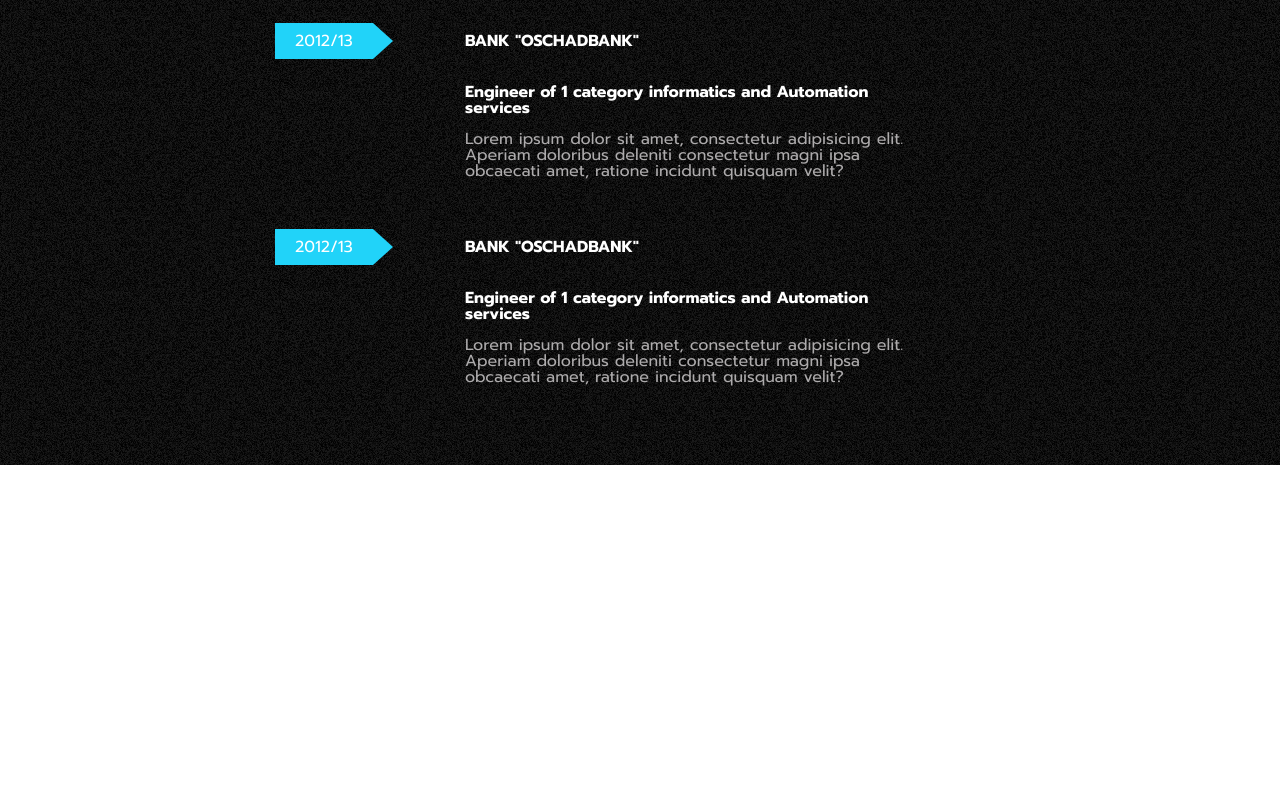
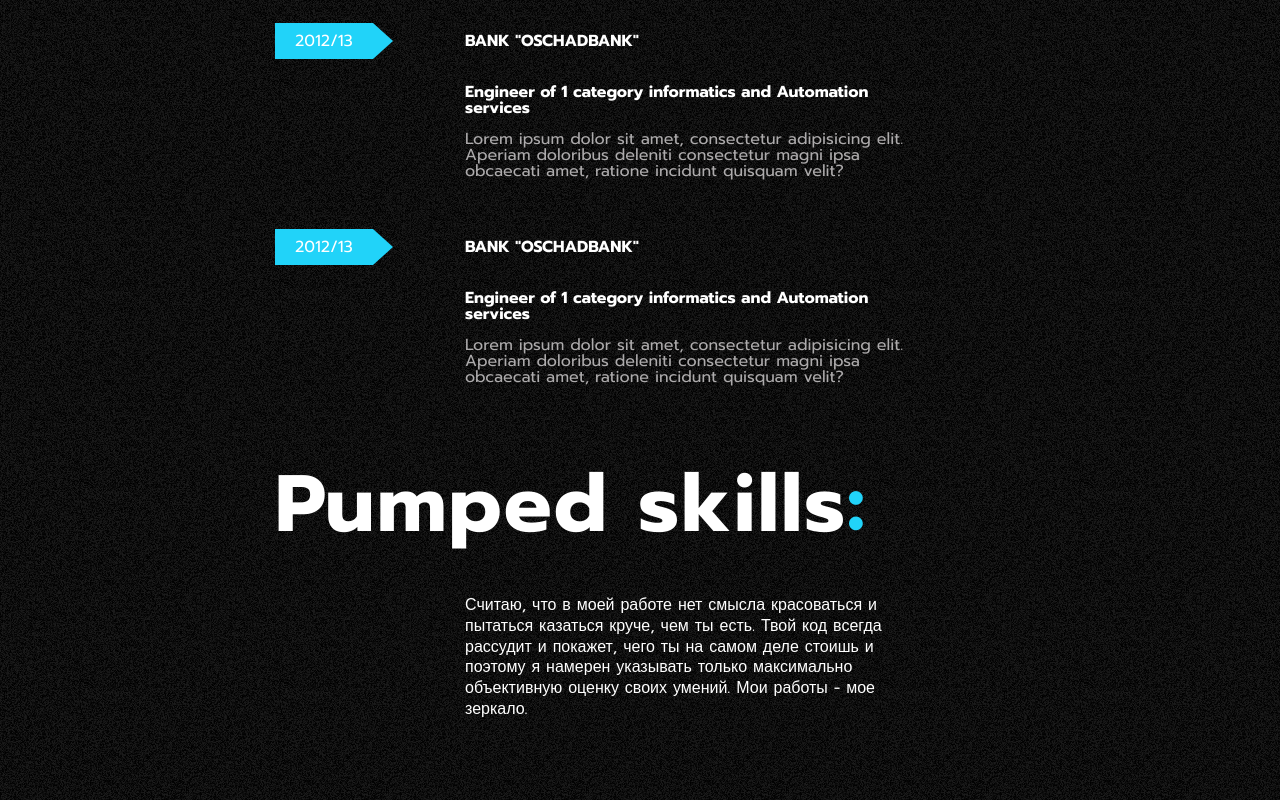
Before and after one commit to nickerm3n/CV, a plain HTML site: page app/index.html in a window 1280 px wide. Shown: the part 1354-2154 px from the top of the page. Before the commit the page ends 1819 px from the top, so only its background shows below. Drawn offline with Linux system fonts and the light colour scheme.

Commit message:
last fix

```diff
--- a/app/index.html
+++ b/app/index.html
@@ -60,7 +60,7 @@
 	<div class="container career">
 		<div class="row career__title">
 			<div class="col-md-9 offset-md-1 col-lg-8 offset-lg-2">
-				<h2 class="title">Career<span class="dot">:</span></h2>
+				<h3 class="title">Career<span class="dot">:</span></h3>
 			</div>
 		</div>
 		<div class="row career__content">
@@ -104,6 +104,22 @@
 		</div>
 	</div>
 
+	<div class="container skills">
+		<div class="row">
+			<div class="col-md-9 offset-md-1 col-lg-8 offset-lg-2">
+				<h4 class="title">Pumped skills<span class="dot">:</span></h4>
+			</div>
+		</div>
+		<div class="row">
+			<div class="col-md-4 offset-md-3 col-lg-5 offset-lg-4">
+				<p>Считаю, что в моей работе нет смысла красоваться и пытаться казаться
+				круче, чем ты есть. Твой код всегда рассудит и покажет, чего ты на самом деле стоишь
+				и поэтому я намерен указывать только максимально объективную оценку своих умений.
+				Мои работы - мое зеркало.</p>
+			</div>
+		</div>
+	</div>
+
 
 	<!--build:js js/main.min.js -->
 	<script src="js/libs/jquery.min.js"></script>
--- a/app/scss/global.scss
+++ b/app/scss/global.scss
@@ -11,3 +11,4 @@
 @import "modules/_header";
 @import "modules/_about";
 @import "modules/_career";
+@import "modules/_skills";
--- a/app/scss/layout/_general.scss
+++ b/app/scss/layout/_general.scss
@@ -52,10 +52,12 @@
 	// line-height: 5rem;
 	color: #fff;
 	font-size: 5rem;
+	margin-bottom: 50px;
 
 	&.title-lg {
 		font-size: 4rem;
 		align-self: flex-start;
+		margin-bottom: 30px;
 
 		@media (min-width: $width-md) {
 			font-size: 6rem;
--- a/app/scss/modules/_about.scss
+++ b/app/scss/modules/_about.scss
@@ -6,7 +6,7 @@
 	color: #fff;
 
 	@media (min-width: $width-md) {
-		background: url('../images/portret.jpg') top center no-repeat;
+		background: url('../images/portret.png') top center no-repeat;
 		background-size: cover;
 		height: 110vh;
 	}
@@ -24,7 +24,6 @@
 
 		p {
 			line-height:1.4;
-			margin-top: 40px;
 			position: relative;
 
 			// &::before {
--- a/app/scss/modules/_career.scss
+++ b/app/scss/modules/_career.scss
@@ -1,9 +1,9 @@
 .career {
 	color:#fff;
 
-	&__title {
-		margin-bottom: 50px;
-	}
+	// &__title {
+	// 	margin-bottom: 50px;
+	// }
 
 	&__content:not(:last-child) {
 		margin-bottom: 50px;
--- /dev/null
+++ b/app/scss/modules/_skills.scss
@@ -0,0 +1,7 @@
+.skills {
+	color: #fff;
+
+	p {
+		line-height: 1.3;
+	}
+}
```
Also changed, not shown: app/css/global.min.css, app/images/portret.jpg, 1 other file.
